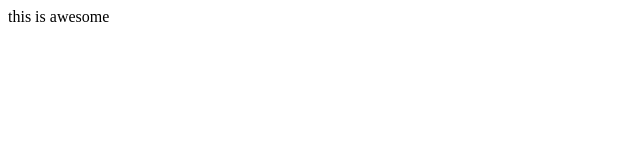
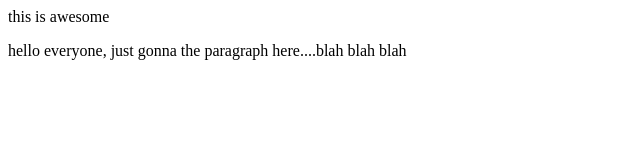
Before and after one commit to sandeepaithal/demo, a plain HTML site: page index.html in a window 1280 px wide. Shown: the whole page, without its empty margins (0-640 px from the left). Drawn offline with Linux system fonts and the light colour scheme.

Commit message:
paragraph added

```diff
--- a/index.html
+++ b/index.html
@@ -5,4 +5,7 @@ SAMPLE WEBSITE
 <head>
 this is awesome
 </head>
+<p>
+hello everyone, just gonna the paragraph here....blah blah blah
+</p>
 </html>
```
